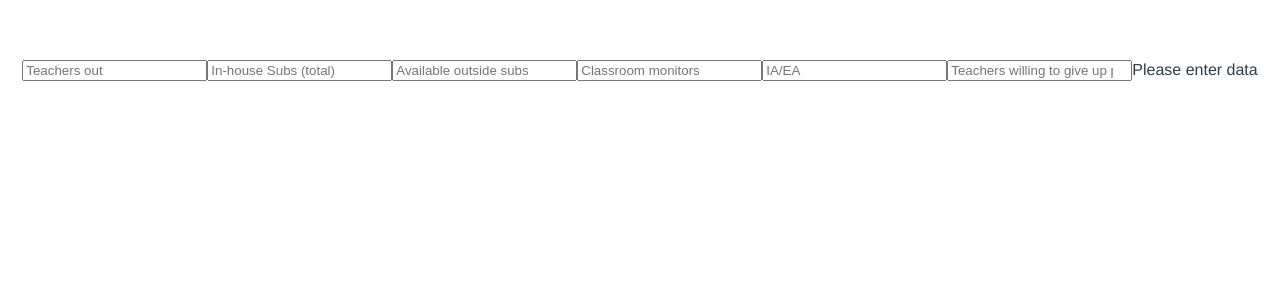
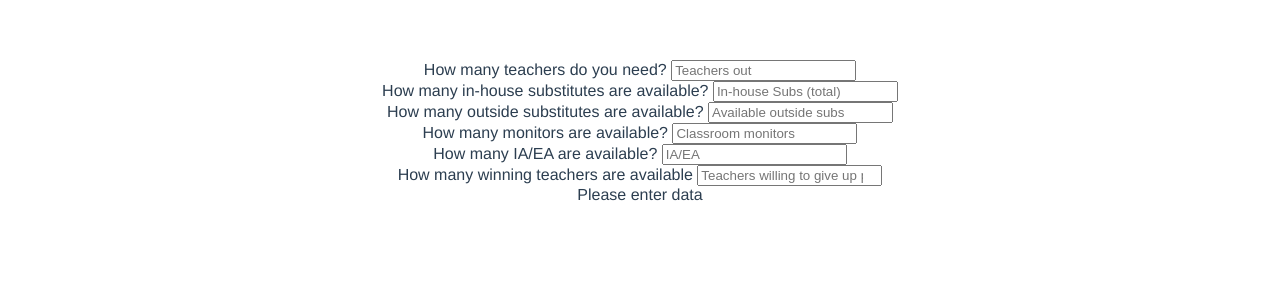
Before and after one commit to SorenNeedsCoffee/OofMeter, a Vue app: page / in a window 1280 px wide. Shown: the top 300 px of the page. Built offline with nearby package versions, Linux system fonts and the light colour scheme.

Commit message:
Added better HTML
Adding spacing and basic description around inputs.

```diff
--- a/src/components/Input.vue
+++ b/src/components/Input.vue
@@ -1,15 +1,26 @@
 <template>
   <label v-on:input="calc">
-    <input type="number" v-model="a" placeholder="Teachers out" />
+    How many teachers do you need? <input type="number" v-model="a" placeholder="Teachers out" />
+    <br/>
+    How many in-house substitutes are available?
     <input type="number" v-model="b" placeholder="In-house Subs (total)" />
+    <br/>
+    How many outside substitutes are available?
     <input type="number" v-model="c" placeholder="Available outside subs" />
+    <br/>
+    How many monitors are available?
     <input type="number" v-model="f" placeholder="Classroom monitors" />
+    <br/>
+    How many IA/EA are available?
     <input type="number" v-model="d" placeholder="IA/EA" />
+    <br/>
+    How many winning teachers are available
     <input
       type="number"
       v-model="e"
       placeholder="Teachers willing to give up planning"
     />
+    <br/>
   </label>
   <span>{{ display }}</span>
 </template>
```
